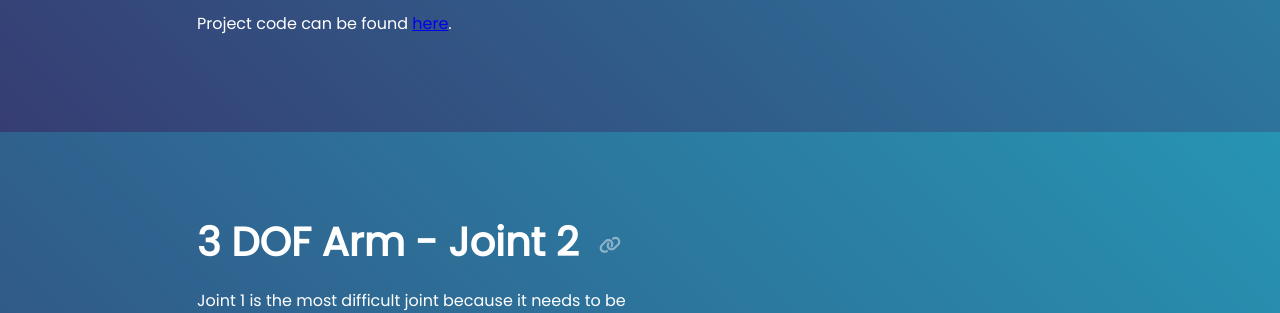
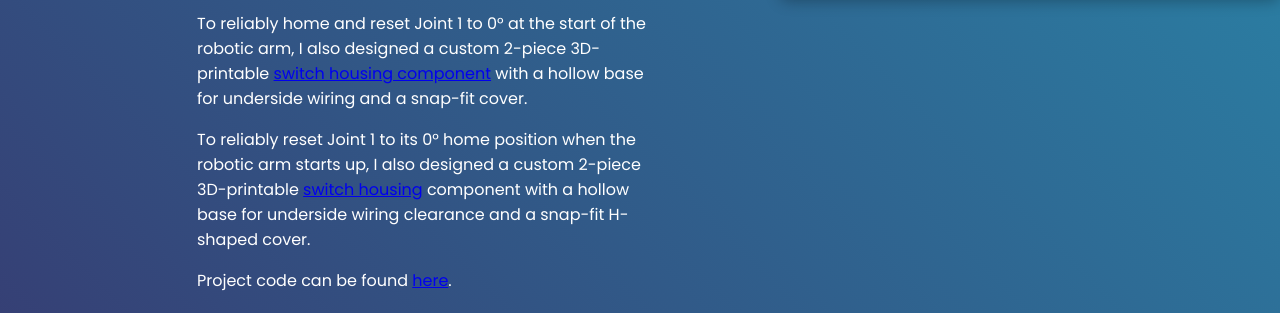
Before and after one commit to kshitij94/kshitij94.github.io, a plain HTML site: page index.html in a window 1280 px wide. Shown: the part 3999-4312 px from the top of the page. Drawn offline with Linux system fonts and the light colour scheme.

Commit message:
Link Joint 1 switch housing repo in 3 DOF Arm - Base Joint 1 section

```diff
--- a/index.html
+++ b/index.html
@@ -169,6 +169,16 @@
         of 130 Ncm. While a 21:1 ratio requires 21 full motor rotations for every single output rotation, this
         mechanical
         advantage provides the precision and strength necessary for high-accuracy applications.
+      </p>
+      <p>
+        To reliably home and reset Joint 1 to 0° at the start of the robotic arm, I also designed a custom 2-piece
+        3D-printable <a href="https://github.com/kshitij94/switch_housing" target="_blank">switch housing component</a>
+        with a hollow base for underside wiring and a snap-fit cover.
+      </p>
+      <p>
+        To reliably reset Joint 1 to its 0° home position when the robotic arm starts up, I also designed a custom
+        2-piece 3D-printable <a href="https://github.com/kshitij94/switch_housing" target="_blank">switch housing</a>
+        component with a hollow base for underside wiring clearance and a snap-fit H-shaped cover.
       </p>
       <p>
         Project code can be found <a href="https://github.com/kshitij94/cyclodial_gear_box" target="_blank">here</a>.
```
